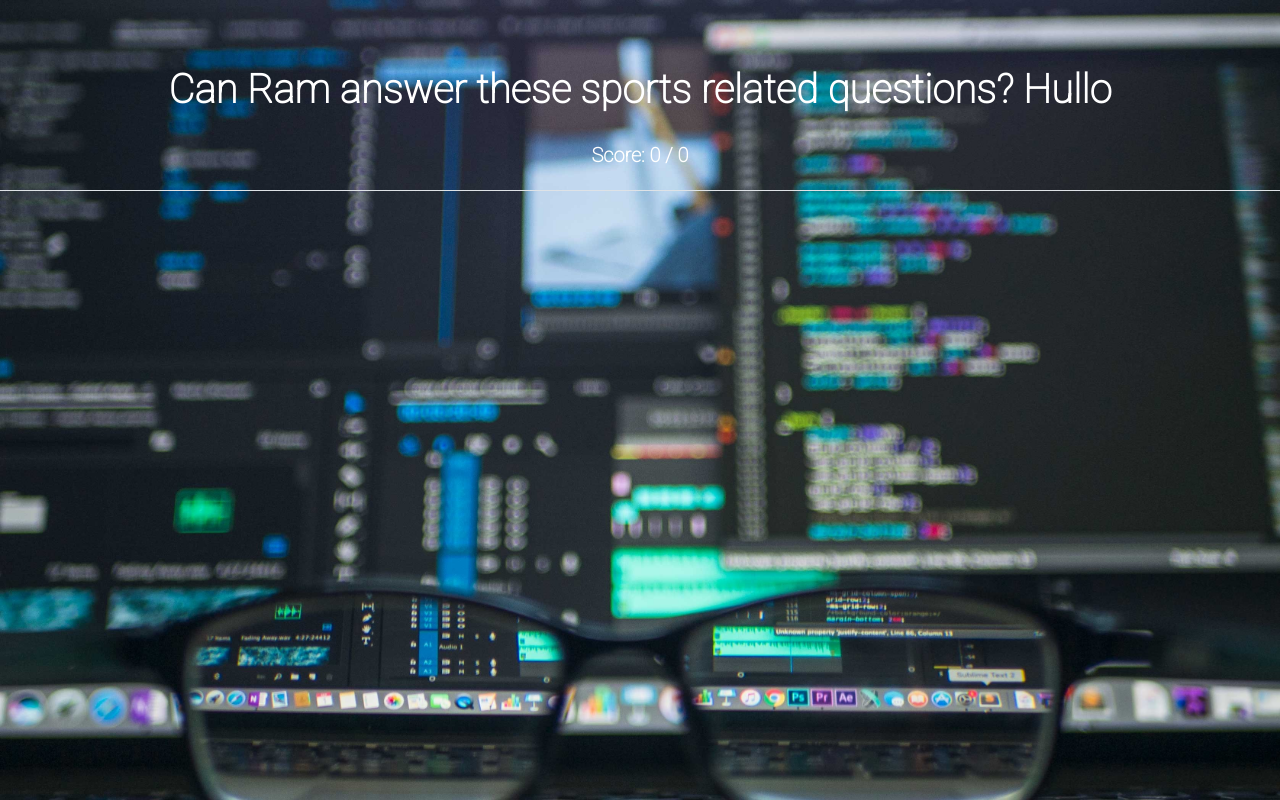
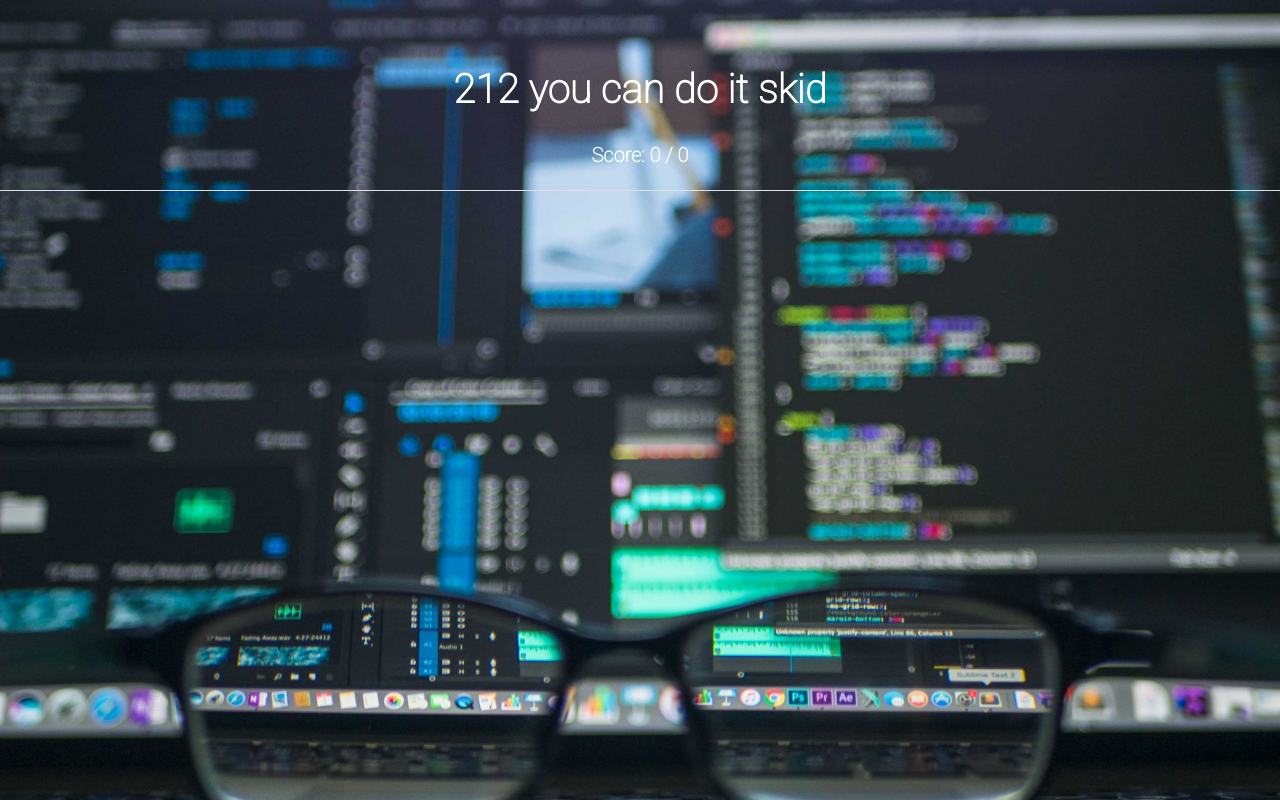
Before and after one commit to SiddarthPandian/Trivia-Vue-App, a Vue app: page / in a window 1280 px wide. Built offline with nearby package versions, Linux system fonts and the light colour scheme; no server answers.

Commit message:
changed category

```diff
--- a/src/App.vue
+++ b/src/App.vue
@@ -50,7 +50,7 @@ export default {
     }
   },
   mounted: function() {
-    fetch("https://opentdb.com/api.php?amount=10&category=21&type=multiple", {
+    fetch("https://opentdb.com/api.php?amount=10&category=18&type=multiple", {
       method: "get"
     })
       .then(response => {
--- a/src/components/Header.vue
+++ b/src/components/Header.vue
@@ -1,7 +1,7 @@
 <template>
   <div class="header-container">
     <b-nav vertical tabs>
-      <div class="header">Can Ram answer these sports related questions? Hullo</div>
+      <div class="header">212 you can do it skid</div>
       <div class="counter">Score: {{ numCorrect }} / {{ numTotal }}</div>
     </b-nav>
   </div>
```
